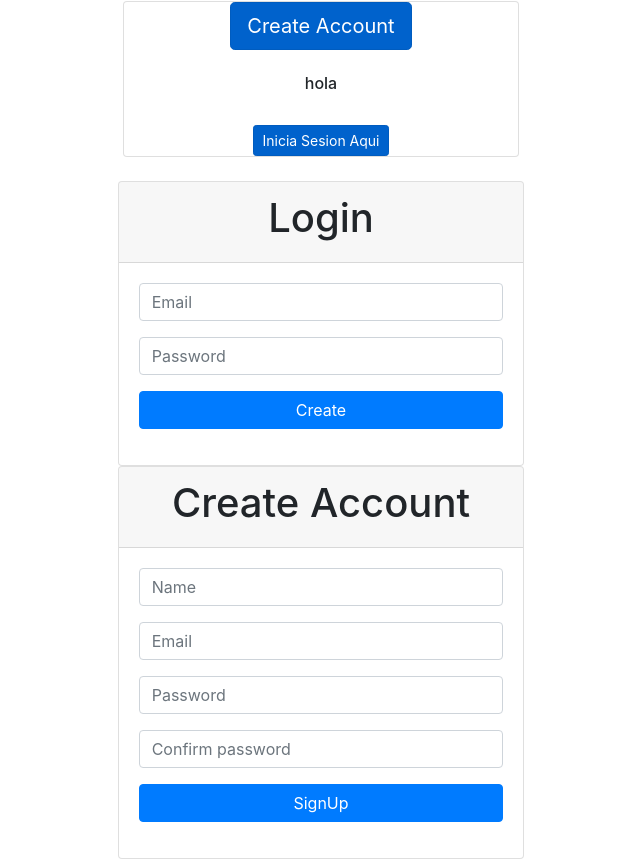
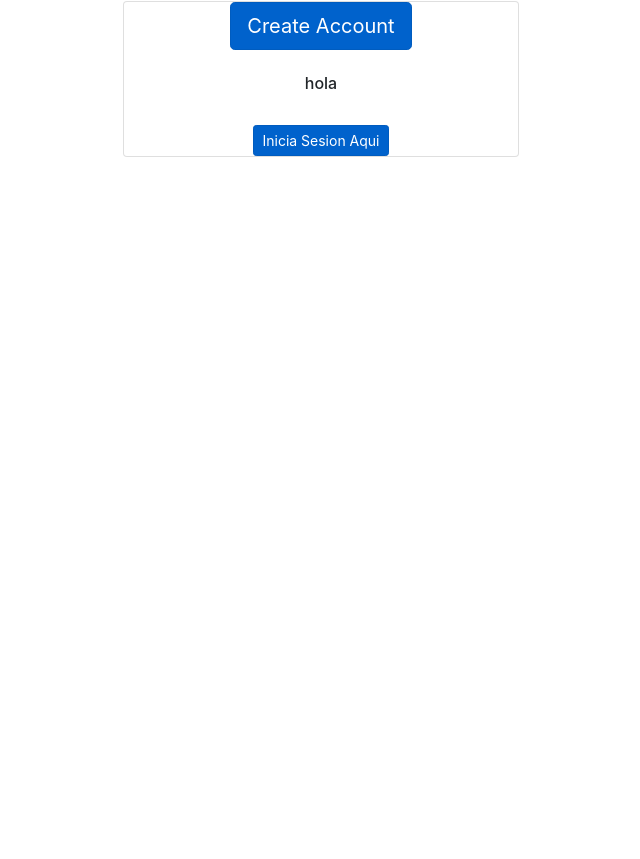
Before and after one commit to msksaul/cinta-roja, a React (Create React App) app in the folder frontend/: page / in a window 1280 px wide. Shown: the part 479-1338 px from the top of the page, without its empty margins (319-959 px from the left). After the commit the page ends 800 px from the top, so only its background shows below. Built offline with nearby package versions, Linux system fonts and the light colour scheme.

Commit message:
Se utiliza reac-router-dom

```diff
--- a/frontend/src/App.js
+++ b/frontend/src/App.js
@@ -1,4 +1,5 @@
 import React from 'react';
+import {BrowserRouter,Route, Switch} from 'react-router-dom';
 import Navbar from './container/Navbar/Navbar';
 import AdSlide from './container/AdSlide/AdSlide';
 import Login from './container/Login/Login';
@@ -7,12 +8,19 @@ import NewUser from './container/NewUser/NewUser';
 function App() {
   return (
     <React.Fragment>
+      <BrowserRouter>
       <Navbar/>
-      <AdSlide/>
-      <Login/>
-      <NewUser/>
+      <Switch>
+        <Route exact path="/" component={AdSlide}/>
+        <Route exact path="/login" component={Login}/>
+        <Route exact path="/newuser" component={NewUser}/>
+      </Switch>
+      </BrowserRouter>
     </React.Fragment>
   );
 }
 
 export default App;
+/*
+<Route component={NotFound}/>
+*/
```
